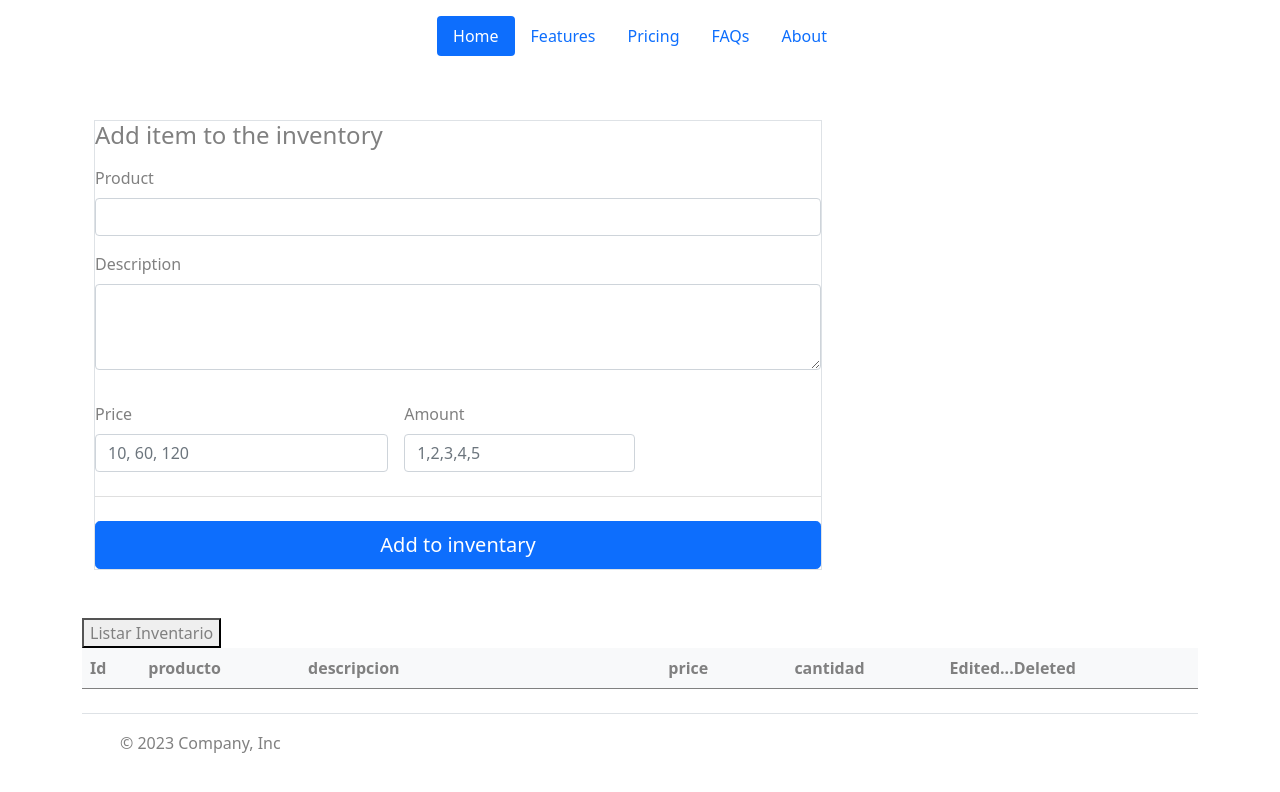
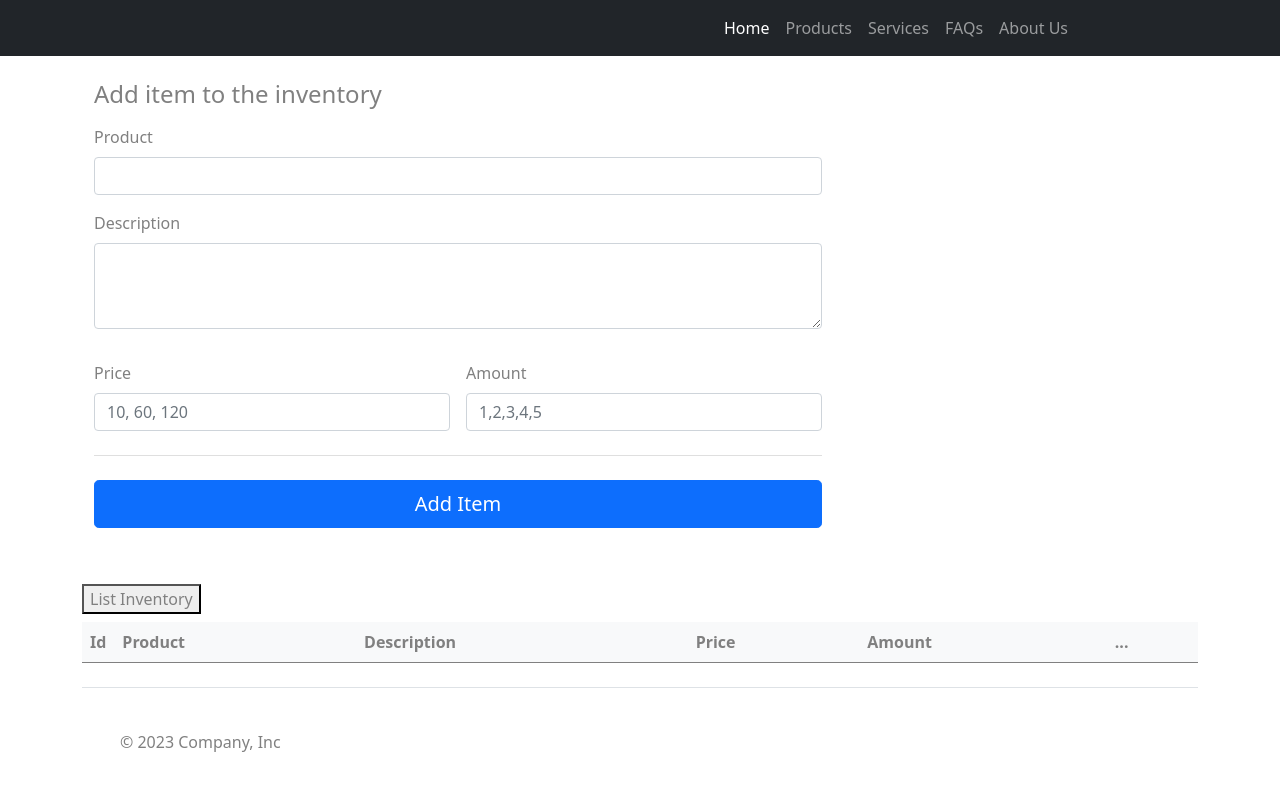
Before and after one commit to j0h4nS10/Inventory-CRUD, a plain HTML site: page index.html in a window 1280 px wide. Drawn offline with nearby package versions, Linux system fonts and the light colour scheme.

Commit message:
update update script -  responsive

```diff
--- a/css/style.css
+++ b/css/style.css
@@ -1,6 +1,16 @@
 * {
     color: gray;
 }
+
+
+/*media login min width*/
+
+.width-class-80 {
+    width: 70%;
+    margin: auto;
+}
+
+
 
 #data_id_for {
     width: 100%;
--- a/index.html
+++ b/index.html
@@ -8,35 +8,69 @@
     <link href="https://cdn.jsdelivr.net/npm/bootstrap@5.0.2/dist/css/bootstrap.min.css" rel="stylesheet"
         integrity="sha384-EVSTQN3/azprG1Anm3QDgpJLIm9Nao0Yz1ztcQTwFspd3yD65VohhpuuCOmLASjC" crossorigin="anonymous">
     <link rel="stylesheet" href="./css/style.css">
-    <title>Document</title>
+    <title>Inventory</title>
 </head>
 
 <body>
 
-    <!--section Navbar-->
+    <!--section Header Navbar-->
     <section>
         <div class="container">
             <header class="d-flex justify-content-center py-3">
+                <!--Nav bar-->
+                <nav class="navbar navbar-expand-md navbar-dark fixed-top bg-dark d-flex">
+                    <div class="container-fluid width-class-80">
+                        <button class="navbar-toggler" type="button" data-bs-toggle="collapse"
+                            data-bs-target="#navbarCollapse" aria-controls="navbarCollapse" aria-expanded="false"
+                            aria-label="Toggle navigation">
+                            <span class="navbar-toggler-icon"></span>
+                        </button>
+                        <div class="collapse navbar-collapse" id="navbarCollapse">
+                            <ul class="navbar-nav mb-2 mb-md-0 ms-auto">
+                                <li class="nav-item">
+                                    <a class="nav-link active" aria-current="page" href="./">Home</a>
+                                </li>
+                                <li class="nav-item">
+                                    <a class="nav-link" href="#">Products</a>
+                                </li>
+                                <li class="nav-item">
+                                    <a class="nav-link" href="#">Services</a>
+                                </li>
+                                <li class="nav-item">
+                                    <a class="nav-link" href="#">FAQs</a>
+                                </li>
+                                <li class="nav-item">
+                                    <a class="nav-link" href="#">About Us</a>
+                                </li>
+                            </ul>
+                        </div>
+                </nav>
+                <!--end-navbar-->
+
+                <!--
+
+
+
+                <nav>
                     <ul class="nav nav-pills">
-                    <li class="nav-item"><a href="#" class="nav-link active" aria-current="page">Home</a></li>
-                    <li class="nav-item"><a href="#" class="nav-link">Features</a></li>
-                    <li class="nav-item"><a href="#" class="nav-link">Pricing</a></li>
-                    <li class="nav-item"><a href="#" class="nav-link">FAQs</a></li>
-                    <li class="nav-item"><a href="#" class="nav-link">About</a></li>
+                        <li class="nav-item"><a href="./" class="nav-link active" aria-current="page">Home</a></li>
+                        <li class="nav-item"><a href="./" class="nav-link">Features</a></li>
+                        <li class="nav-item"><a href="./" class="nav-link">Pricing</a></li>
+                        <li class="nav-item"><a href="./" class="nav-link">FAQs</a></li>
+                        <li class="nav-item"><a href="./" class="nav-link">About</a></li>
                     </ul>
+                </nav>-->
             </header>
         </div>
     </section>
     <!--end-->
 
 
-
     <!--form-->
     <main>
         <section>
-            <!--<div class="row g-5">-->
             <div class="container px-4 py-5">
-                <div class="col-md-7 col-lg-8 border">
+                <div class="col-md-7 col-lg-8">
                     <h4 class="mb-3">Add item to the inventory</h4>
                     <form class="needs-validation" novalidate="" id="formInvent">
                         <div class="row g-3">
@@ -56,7 +90,7 @@
                                 </div>
                             </div>
 
-                            <div class="col-5">
+                            <div class="col-6">
                                 <label for="priceForm" class="form-label">Price</label>
                                 <input type="number" class="form-control" id="priceForm" placeholder="10, 60, 120">
                                 <div class="invalid-feedback">
@@ -64,16 +98,17 @@
                                 </div>
                             </div>
 
-                            <div class="col-4">
+                            <div class="col-6">
                                 <label for="address" class="form-label">Amount</label>
-                                <input type="number" class="form-control" id="cantForm" placeholder="1,2,3,4,5" required="">
+                                <input type="number" class="form-control" id="cantForm" placeholder="1,2,3,4,5"
+                                    required="">
                                 <div class="invalid-feedback">
                                     Please enter a valid amount.
                                 </div>
                             </div>
                         </div>
                         <hr class="my-4">
-                        <button class="w-100 btn btn-primary btn-lg" id="btnAddInventary">Add to inventary</button>
+                        <button class="w-100 btn btn-primary btn-lg" id="btnAddInventary">Add Item</button>
                     </form>
                 </div>
             </div>
@@ -83,16 +118,16 @@
 
         <section>
             <div class="container">
-            <button id="btnReadArray">Listar Inventario</button>
+                <div class="mt-2 mb-2"><button id="btnReadArray">List Inventory</button></div>
                 <table class="table">
                     <thead class="table-light">
                         <tr>
                             <th width="20px">Id</th>
-                            <th width="70px">producto</th>
-                            <th width="200px">descripcion</th>
-                            <th width="70px">price</th>
-                            <th width="70px">cantidad</th>
-                            <th width="100px" >Edited...Deleted</th>
+                            <th widtht="70px">Product</th>
+                            <th widtht="200px">Description</th>
+                            <th widtht="70px">Price</th>
+                            <th widtht="70px">Amount</th>
+                            <th widtht="100px">...</th>
                         </tr>
                     </thead>
                     <tbody id="dataTableFor">
@@ -100,21 +135,12 @@
                 </table>
             </div>
         </section>
-
     </main>
-
-
-        <!--section list inventary -->
-        <!--<div class="container px-4 py-5" id="hanging-icons">
-            <button id="btoReadArray" onclick="readArray()">Listar Inventario</button>
-            <h2 class="pb-2 border-bottom">Invetario</h2>
-            <div class="col-12 d-flex flex-column justify-content-between" id="data_id_for">
-            </div>
-        </div>-->
 
     <!--end inventory and main section-->
 
 
+    <!--begin footer-->
 
     <section>
         <div class="container">
@@ -127,22 +153,28 @@
                     </a>
                     <span class="mb-3 mb-md-0 text-body-secondary">© 2023 Company, Inc</span>
                 </div>
+                <nav>
 
                     <ul class="nav col-md-4 justify-content-end list-unstyled d-flex">
                         <li class="ms-3"><a class="text-body-secondary" href="#"><svg class="bi" width="24" height="24">
-                                <use xlink:href="https://www.twitter.com"></use>
+                                    <use
+                                        xlink:href="https://upload.wikimedia.org/wikipedia/commons/6/6f/Logo_of_Twitter.svg">
+                                    </use>
                                 </svg></a></li>
-                    <li class="ms-3"><a class="text-body-secondary" href="#"><svg class="bi" width="24" height="24">
-                                <use xlink:href="#instagram"></use>
+                        <li class="ms-3"><a class="text-body-secondary" href="https://instagram.com"><svg class="bi"
+                                    width="24" height="24">
+                                    <use xlink:href="https://instagram.com"></use>
                                 </svg></a></li>
                         <li class="ms-3"><a class="text-body-secondary" href="#"><svg class="bi" width="24" height="24">
                                     <use xlink:href="#facebook"></use>
                                 </svg></a></li>
                     </ul>
+                </nav>
+
             </footer>
         </div>
     </section>
-
+    <!--end footer-->
 
 
 
--- a/js/scripts.js
+++ b/js/scripts.js
@@ -46,7 +46,7 @@ function updateInfoserver(data) {
 function inputDataForm() {
     //console.log(dataForm);
     if (!inputProduct.value && !inputDescription.value && !inputPrice.value && !inputCant.value) {
-        alert("all field must not be empty");
+        alert("All fields must not be empty");
     } else {
         let nombreProduct = inputProduct.value;
         let descriptionProduct = inputDescription.value;
@@ -125,15 +125,15 @@ function updateArray(id) {
         if (findDataIndex !== -1) {
             console.log(findDataIndex);
             console.log(data[findDataIndex]);
-            console.log(data[findDataIndex].product);
+            //console.log(data[findDataIndex].product);
 
             dataTableFor.innerHTML = `<td>${findDataIndex}</td>
-            <td><input id="updateProduct" value="${data[findDataIndex].product}"></td>
-            <td><input id="updateDescription" value="${data[findDataIndex].description}"></td>
-            <td><input id="updatePrice" value="${data[findDataIndex].price}"></td>
-            <td><input id="updateAmount" value="${data[findDataIndex].cant}"></td>
+            <td><input type="text" class="form-control" id="updateProduct" value="${data[findDataIndex].product}"></td>
+            <td><input type="text" class="form-control" id="updateDescription" value="${data[findDataIndex].description}"></td>
+            <td><input type="number" class="form-control" id="updatePrice" value="${data[findDataIndex].price}"></td>
+            <td><input type="number" class="form-control" id="updateAmount" value="${data[findDataIndex].cant}"></td>
             <td><button class="btn btn-lg btn-primary" onclick="updateObject(${findDataIndex})">Update</button></td>`;
-            console.log(updateProduct);
+            //console.log(updateProduct);
             //updateObject();
             //data[findDataIndex][key] = valor;
             //console.log(`Updated element at index ${findDataIndex} with key ${key} and value ${valor}`);
@@ -201,8 +201,10 @@ function readArrayTable() {
             contenidoProducto += `<td>${listaproductos.description}</td>`
             contenidoProducto += `<td>${listaproductos.price}</td>`
             contenidoProducto += `<td>${listaproductos.cant}</td>`
-            contenidoProducto += `<td><button class="btn btn-lg btn-primary" onclick="updateArray('${listaproductos.id}')">Edit</button>
-                           <button class="btn btn-lg btn-primary" onclick="deleteItemArray('${listaproductos.id}')">Deleted</button></td></tr>`
+            contenidoProducto += `<td><button class="btn btn-lg btn-primary mt-2"
+            onclick="updateArray('${listaproductos.id}')">Edit</button>
+                                  <button class="btn btn-lg btn-primary mt-2"
+                                  onclick="deleteItemArray('${listaproductos.id}')">Deleted</button></td></tr>`
             dataTableFor.innerHTML = contenidoProducto
         }
     } else {
@@ -218,7 +220,7 @@ function readArrayTable() {
 // event main form
 
 btnAddInventary.addEventListener("click", function (event) {
-    event.preventDefault();
+    //event.preventDefault();
     create();
 });
 
```
Lines whose indentation alone changed are shown as unchanged.
